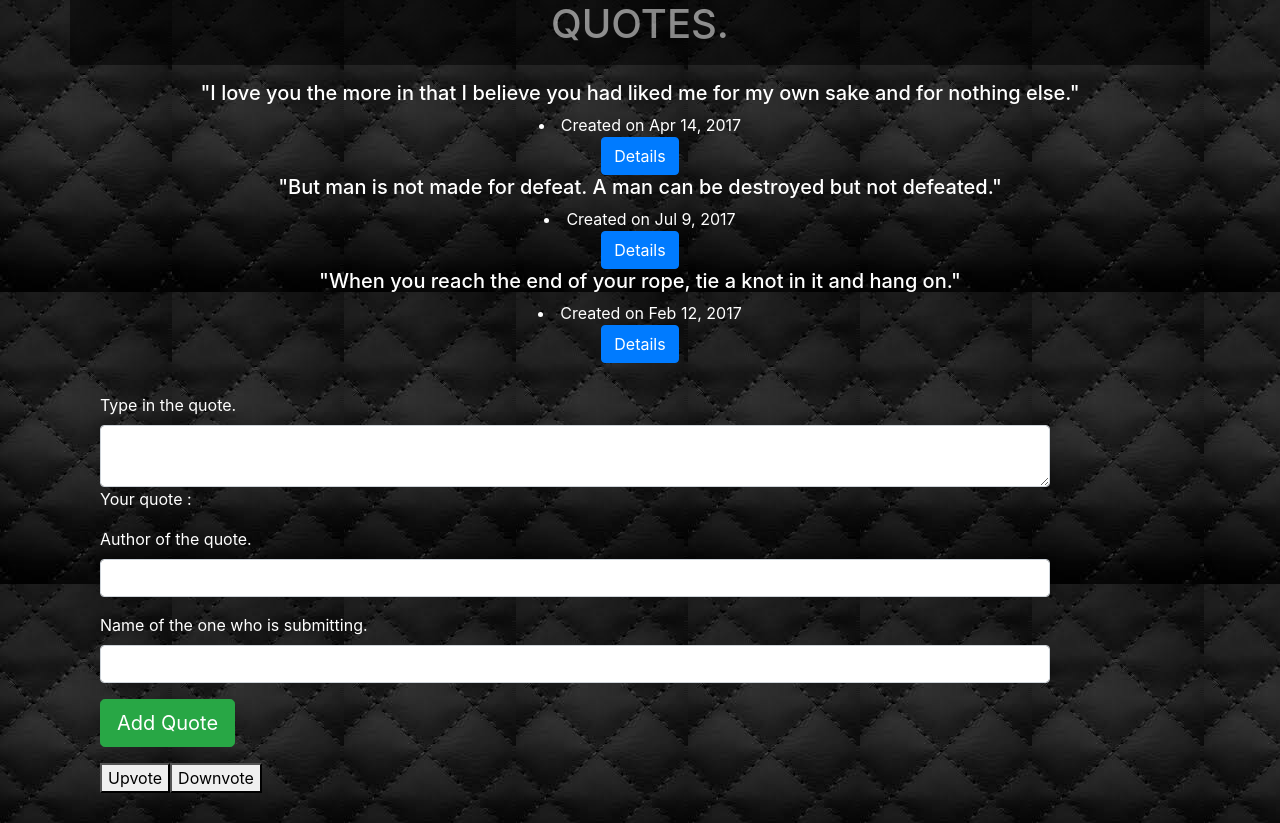
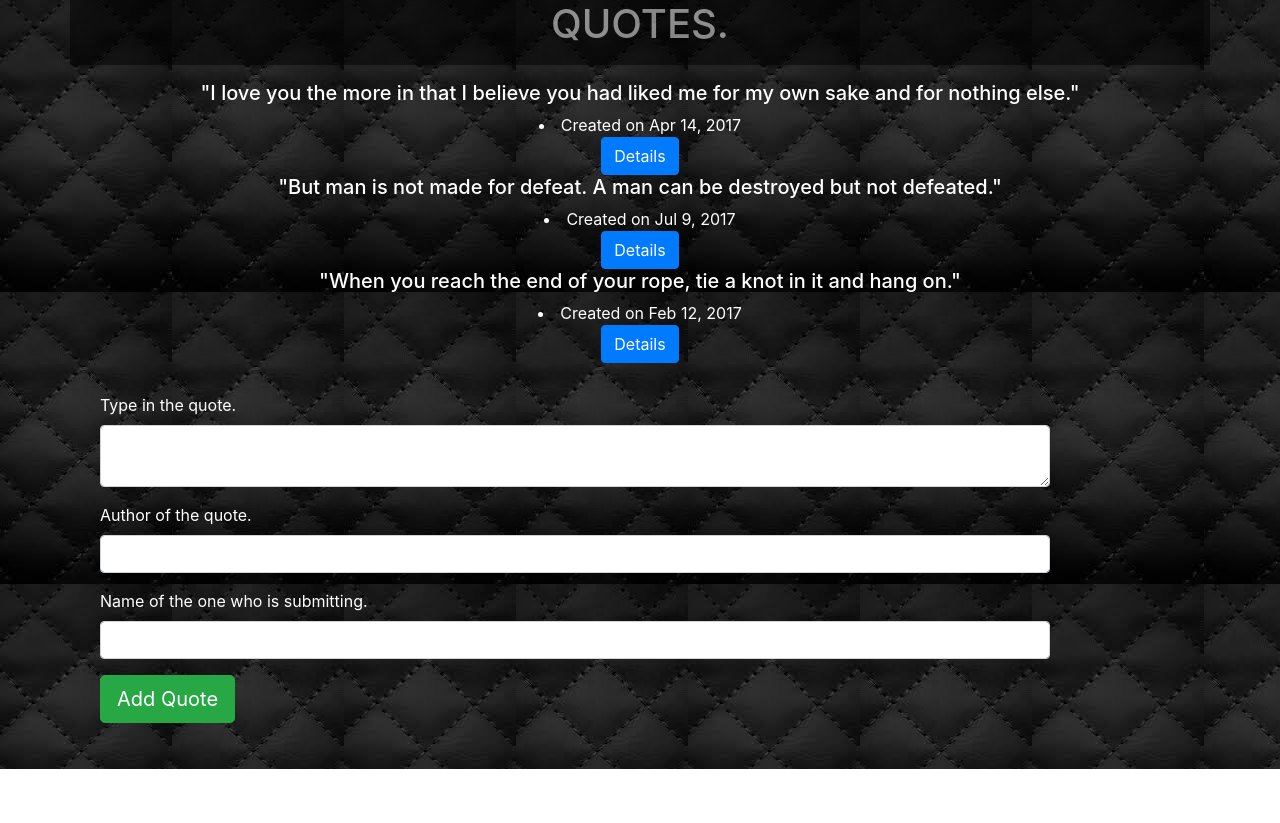
Before and after one commit to markmurimi/Quotes, an Angular app: page / in a window 1280 px wide. After the commit the page ends 800 px from the top, so only its background shows below. Built offline with nearby package versions, Linux system fonts and the light colour scheme.

Commit message:
remodify these new changes

```diff
--- a/src/app/app.component.ts
+++ b/src/app/app.component.ts
@@ -11,4 +11,5 @@ export class AppComponent {
     new Quote(2, '"But man is not made for defeat. A man can be destroyed but not defeated."', 'AUTHOR:Ernest Hemingway SUBMITED BY:Ramza Reseni',new Date(2017,6,9)),
     new Quote(3, '"When you reach the end of your rope, tie a knot in it and hang on."', 'AUTHOR:Franklin D. Roosevelt SUBMITED BY:Lenora Sharon',new Date(2017,1,12)),
   ]
+
   }
--- a/src/app/quote-details/quote-details.component.html
+++ b/src/app/quote-details/quote-details.component.html
@@ -1,7 +1,7 @@
 <p>
   {{quote.description}}
 </p>
-<p>{{quote.creaionDate|dateCount}} days have passed since the quote was created.</p>
+<p>{{quote.creationDate|dateCount}} days have passed since the quote was created.</p>
 <button class="btn btn-danger"(click) = 'quoteComplete(true)'>Delete Quote</button>
 <p></p>
 <button>Upvote</button>
--- a/src/app/quote-details/quote-details.component.ts
+++ b/src/app/quote-details/quote-details.component.ts
@@ -10,7 +10,7 @@ export class QuoteDetailsComponent implements OnInit {
   @Input() quote:Quote;
   @Output() isComplete= new EventEmitter<boolean>();
 
-  goalComplete(complete:boolean){
+  quoteComplete(complete:boolean){
     this.isComplete.emit(complete);
   }
   constructor() { }
--- a/src/app/quote-form/quote-form.component.html
+++ b/src/app/quote-form/quote-form.component.html
@@ -1,22 +1,20 @@
 <div class="container-fluid">
-    <form (ngSubmit)='submitQuote()'#quoteForm='ngForm'style="padding-right:130px;color:white;padding-bottom:30px;">
+  <form (ngSubmit)='submitQuote()' #quoteForm='ngForm'></form>
+    <form #quoteForm='ngForm'style="padding-right:130px;color:white;padding-bottom:30px;">
       <div class="form-group"style="">
         <label for="quotetext">Type in the quote.</label>
-        <textarea class="form-control" id="quotetext" [(ngModel)]="newQuote.text" name="name"rows="2" required>
+        <textarea class="form-control" id="quotetext" [(ngModel)]="newQuote.name" name="name"rows="2" required>
         </textarea>
-        Your quote :{{newQuote.text}}
       </div>
       <div class="form-group">
         <label for="details">Author of the quote.</label>
-        <input type="text" required class="form-control" id="details">
+        <input type="text" required class="form-control" id="details"[(ngModel)]="newQuote.name" name="name">
       </div>
       <div class="form-group">
         <label for="submission">Name of the one who is submitting.</label>
-        <input type="text" required class="form-control" id="submission">
+        <input type="text" required class="form-control" id="submission"[(ngModel)]="newQuote.name" name="name">
       </div>
       <button type="submit" class="btn btn-success btn-lg">Add Quote</button>
       <p></p>
-      <button>Upvote</button>
-      <button>Downvote</button>
     </form>
   </div>
--- a/src/app/quote-form/quote-form.component.ts
+++ b/src/app/quote-form/quote-form.component.ts
@@ -7,8 +7,10 @@ import {Quote} from '../quote';
   styleUrls: ['./quote-form.component.css']
 })
 export class QuoteFormComponent implements OnInit {
-  newQuote=new Quote(0,"","");
+  newQuote=new Quote(0,"","",new Date());
   @Output() addQuote=new EventEmitter<Quote>();
+
+
   submitQuote(){
     this.addQuote.emit(this.newQuote);
   }
--- a/src/app/quote/quote.component.html
+++ b/src/app/quote/quote.component.html
@@ -14,6 +14,6 @@
   </div>
 <p *ngIf='quotes.length > 5 '>You have too many quotes</p>
 <div class="container">
-  <app-quote-form (addQuote)="addNewQuote($event)"></app-quote-form>
+  <app-quote-form></app-quote-form>
   </div>
 </body>
--- a/src/app/quote/quote.component.ts
+++ b/src/app/quote/quote.component.ts
@@ -13,8 +13,9 @@ export class QuoteComponent implements OnInit {
     new Quote(2, '"But man is not made for defeat. A man can be destroyed but not defeated."', 'AUTHOR:Ernest Hemingway     SUBMITED BY:Ramza Reseni',new Date(2017,6,9)),
     new Quote(3,'"When you reach the end of your rope, tie a knot in it and hang on."','AUTHOR:Franklin D. Roosevelt SUBMITED BY:Lenora Sharon',new Date(2017,1,12)),
   ]
+  addNewQuote(){
 
-
+  }
   togleDetails(index){
     this.quotes[index].showDescription = !this.quotes[index].showDescription;
   }
```
Also changed, not shown: 9 other files (tests, documents, lock files or other folders).
